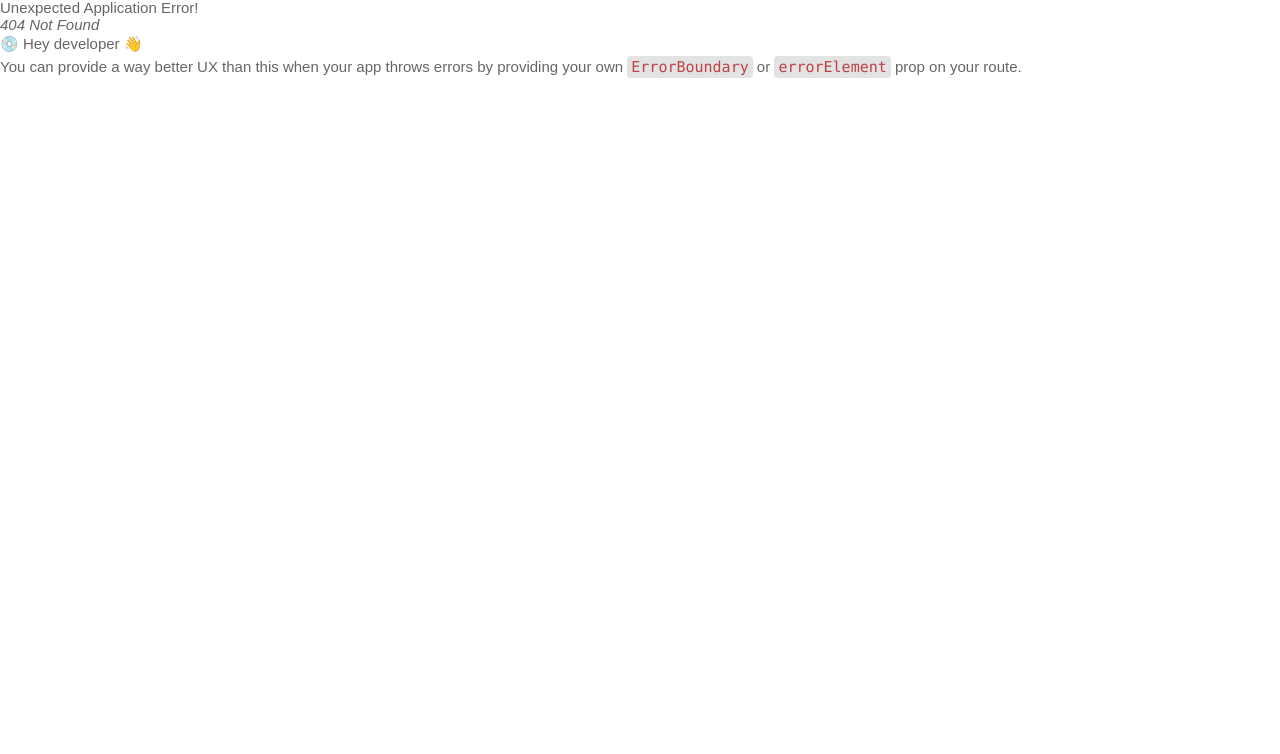
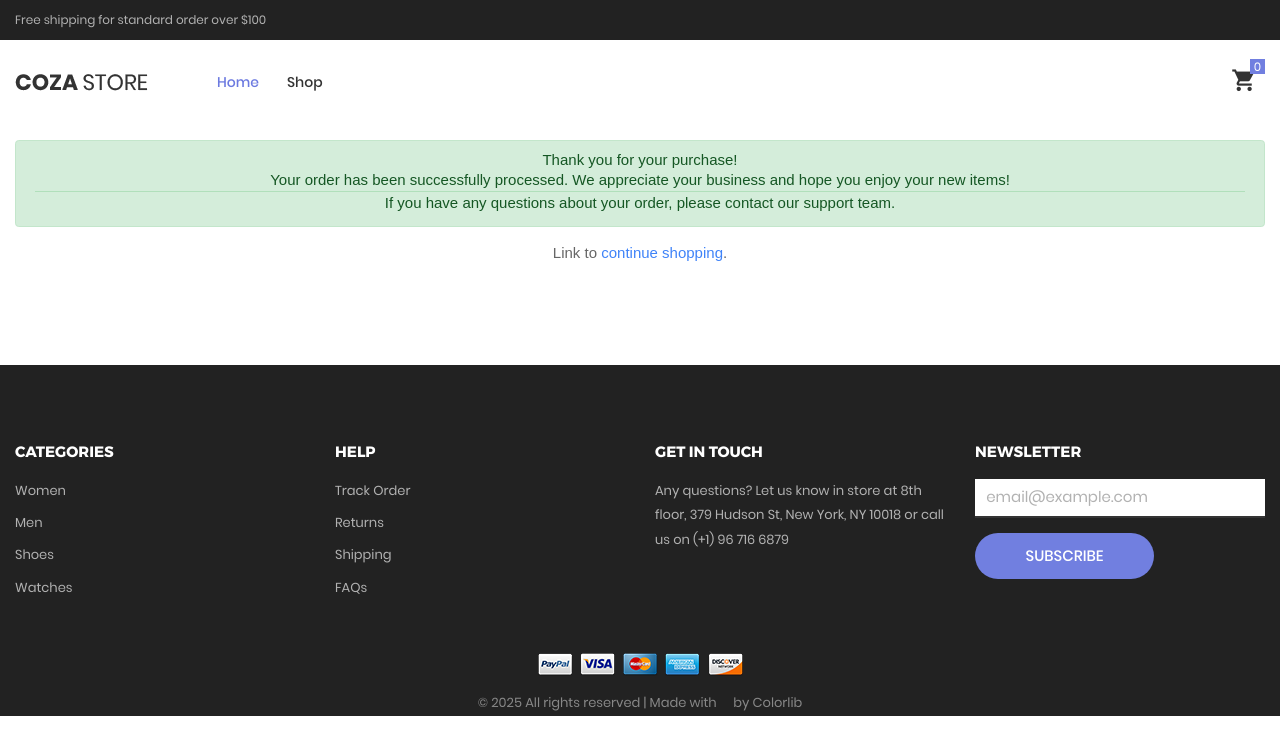
Before and after one commit to rahamatj/mern-ecom-client, a React (Vite) app: page /checkout in a window 1280 px wide. Before the commit this address had no page. Shown: the top 754 px of the page. Built offline with nearby package versions, Linux system fonts and the light colour scheme; a web font is replaced by a local one.

Commit message:
added checkout page

```diff
--- a/package.json
+++ b/package.json
@@ -12,7 +12,9 @@
   "dependencies": {
     "@tailwindcss/vite": "^4.1.14",
     "axios": "^1.12.2",
+    "bootstrap": "^5.3.8",
     "dotenv": "^17.4.2",
+    "flowbite-react": "^0.12.17",
     "lucide-react": "^0.545.0",
     "react": "^19.1.1",
     "react-dom": "^19.1.1",
@@ -22,7 +24,6 @@
     "react-slick": "^0.31.0",
     "slick-carousel": "^1.8.1",
     "swiper": "^12.0.2",
-    "tailwindcss": "^4.1.14",
     "zustand": "^5.0.8"
   },
   "devDependencies": {
@@ -30,11 +31,14 @@
     "@types/react": "^19.1.16",
     "@types/react-dom": "^19.1.9",
     "@vitejs/plugin-react": "^5.0.4",
+    "autoprefixer": "^10.5.0",
     "baseline-browser-mapping": "^2.10.34",
     "eslint": "^9.36.0",
     "eslint-plugin-react-hooks": "^5.2.0",
     "eslint-plugin-react-refresh": "^0.4.22",
     "globals": "^16.4.0",
+    "postcss": "^8.5.15",
+    "tailwindcss": "^4.3.0",
     "vite": "^7.1.7"
   }
 }
--- a/src/pages/Cart.jsx
+++ b/src/pages/Cart.jsx
@@ -1,4 +1,5 @@
 import { useCartStore } from "@/store/useCartStore.js";
+import { Link } from "react-router-dom";
 
 const Cart = () => {
 
@@ -154,10 +155,11 @@ const Cart = () => {
                                     </div>
                                 </div>
 
-                                <button
-                                    className="flex-c-m stext-101 cl0 size-116 bg3 bor14 hov-btn3 p-lr-15 trans-04 pointer">
+                                <Link
+                                    className="flex-c-m stext-101 cl0 size-116 bg3 bor14 hov-btn3 p-lr-15 trans-04 pointer"
+                                    to="/checkout">
                                     Proceed to Checkout
-                                </button>
+                                </Link>
                             </div>
                         </div>
                     </div>
--- /dev/null
+++ b/src/pages/Checkout.jsx
@@ -0,0 +1,19 @@
+import { Link } from "react-router-dom";
+
+const Checkout = () => {
+    return (
+        <div className="container" style={{ marginTop: "100px", marginBottom: "100px", textAlign: "center" }}>
+            <div class="alert alert-success" role="alert">
+                <h4 class="alert-heading">Thank you for your purchase!</h4>
+                <p>Your order has been successfully processed. We appreciate your business and hope you enjoy your new items!</p>
+                <hr />
+                <p class="mb-0">If you have any questions about your order, please contact our support team.</p>
+            </div>
+            <p>
+                Link to <Link to="/shop" className="text-blue-500 hover:underline">continue shopping</Link>.
+            </p>
+        </div>
+    );
+}
+
+export default Checkout;
--- a/src/router/index.jsx
+++ b/src/router/index.jsx
@@ -1,5 +1,6 @@
 import MainLayout from "@/layouts/MainLayout.jsx";
 import Cart from "@/pages/Cart.jsx";
+import Checkout from "@/pages/Checkout.jsx";
 import Home from "@/pages/Home.jsx";
 import ProductDetails from "@/pages/ProductDetails.jsx";
 import Shop from "@/pages/Shop.jsx";
@@ -14,6 +15,7 @@ const router = createBrowserRouter([
             { path: "/products/:id", element: <ProductDetails /> },
             { path: "/cart", element: <Cart /> },
             { path: "/shop", element: <Shop /> },
+            { path: "/checkout", element: <Checkout /> },
         ],
     },
 ])
```
Also changed, not shown: 1 other file (tests, documents, lock files or other folders).
